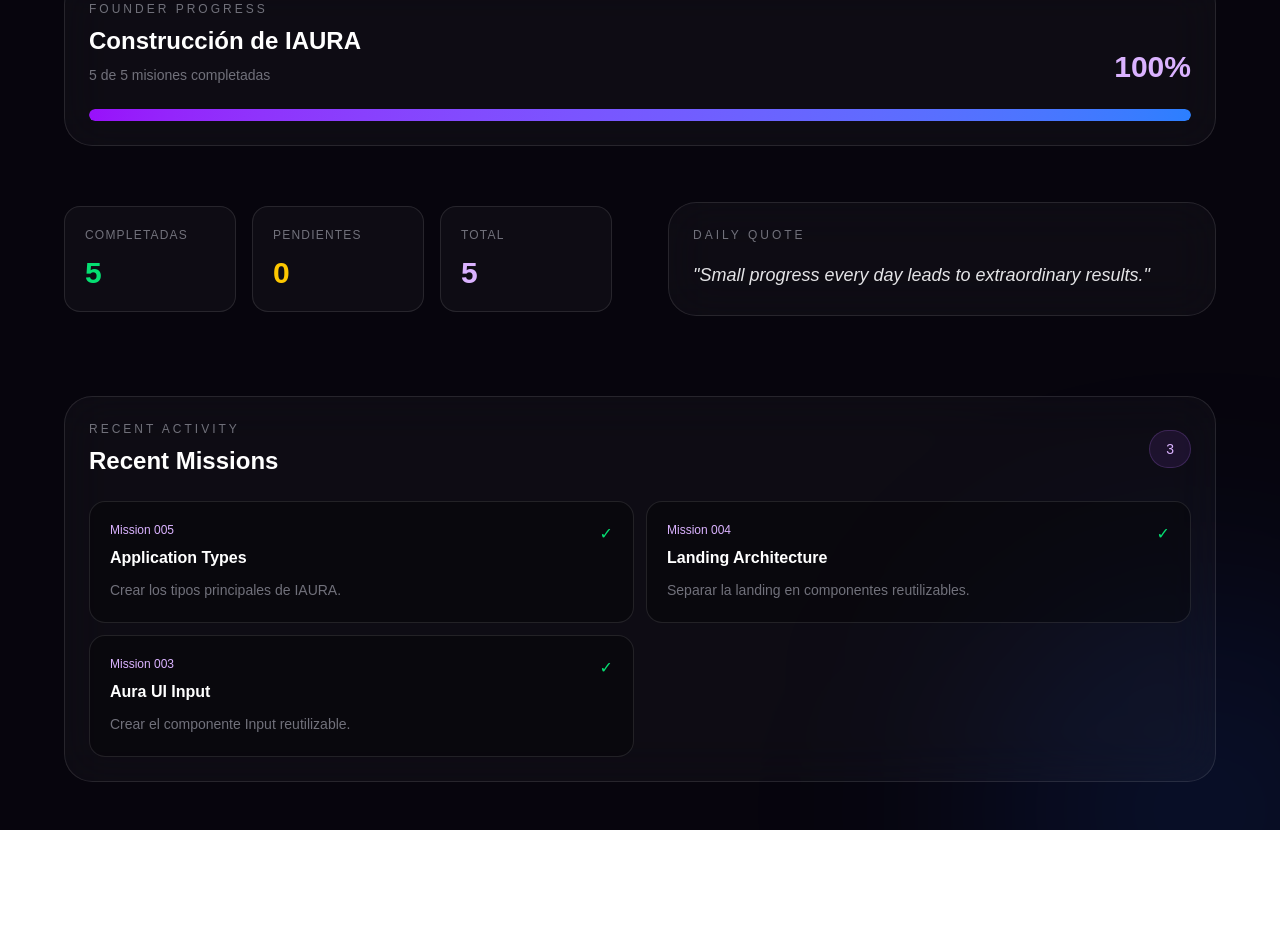
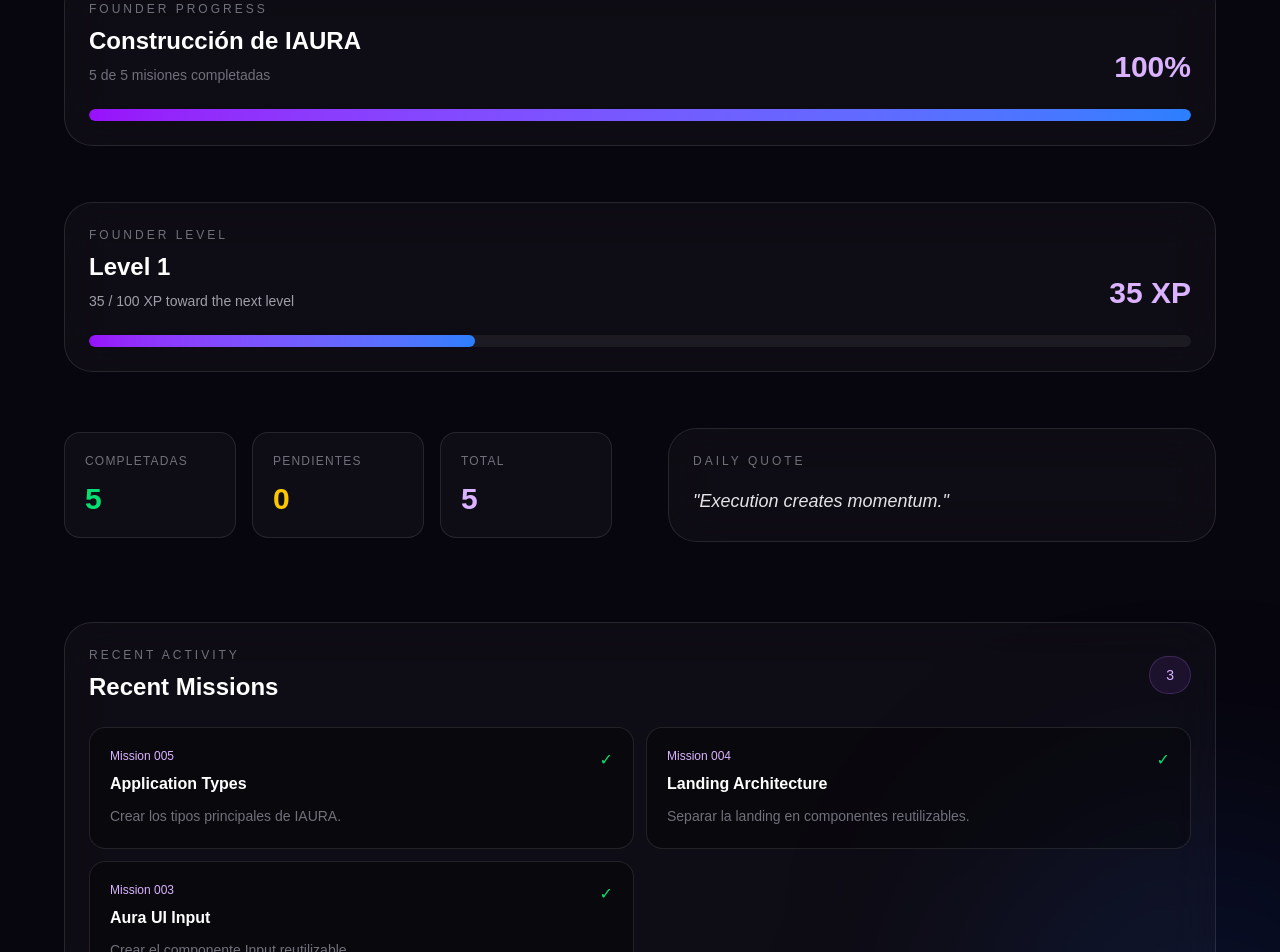
Before and after one commit to IAura-001/IAURA, a Next.js app: page / in a window 1280 px wide. Shown: the part 1516-2468 px from the top of the page. Before the commit the page ends 2346 px from the top, so only its background shows below. Built offline with nearby package versions, Linux system fonts and the light colour scheme.

Commit message:
Mission 018 - Add level progress widget

```diff
--- a/app/page.tsx
+++ b/app/page.tsx
@@ -1,4 +1,5 @@
 "use client";
+import LevelProgress from "@/components/sections/LevelProgress";
 import DailyQuote from "@/components/sections/DailyQuote";
 import { MISSIONS } from "@/constants/missions";
 import { useState } from "react";
@@ -24,11 +25,23 @@ const completedMissions = MISSIONS.filter(
   (mission) => mission.completed
 );
 const recentMissions = completedMissions.slice(-3).reverse();
+
+if (!isLoaded) {
   return (
     <main
-  className="relative min-h-screen overflow-hidden px-6 text-white"
-  style={{ backgroundColor: theme.colors.background }}
->
+      className="flex min-h-screen items-center justify-center text-white"
+      style={{ backgroundColor: theme.colors.background }}
+    >
+      Loading IAURA...
+    </main>
+  );
+}
+
+return (
+  <main
+    className="relative min-h-screen overflow-hidden px-6 text-white"
+    style={{ backgroundColor: theme.colors.background }}
+  >
       <div className="absolute left-[-150px] top-[-150px] h-[420px] w-[420px] rounded-full bg-purple-700/20 blur-[130px]" />
 
       <div className="absolute bottom-[-180px] right-[-120px] h-[400px] w-[400px] rounded-full bg-blue-600/15 blur-[130px]" />
@@ -57,12 +70,13 @@ const recentMissions = completedMissions.slice(-3).reverse();
 <ProgressSummary
   completed={completedMissions.length}
   total={MISSIONS.length}
+/>
 
-/>
+<LevelProgress experience={memory.experience} />
+
 <StatsGrid
   completed={completedMissions.length}
   total={MISSIONS.length}
-
 />
 <DailyQuote />
 <MissionList missions={recentMissions} />
--- /dev/null
+++ b/components/sections/LevelProgress.tsx
@@ -0,0 +1,48 @@
+import {
+  getExperienceProgress,
+  getLevelFromExperience,
+} from "@/utils/level";
+
+type LevelProgressProps = {
+  experience: number;
+};
+
+export default function LevelProgress({
+  experience,
+}: LevelProgressProps) {
+  const level = getLevelFromExperience(experience);
+  const progress = getExperienceProgress(experience);
+
+  return (
+    <div className="lg:col-span-2">
+      <div className="rounded-[28px] border border-white/10 bg-white/[0.03] p-6 backdrop-blur-xl">
+        <div className="flex items-end justify-between gap-6">
+          <div>
+            <p className="text-xs tracking-[0.25em] text-zinc-500">
+              FOUNDER LEVEL
+            </p>
+
+            <h2 className="mt-2 text-2xl font-semibold text-white">
+              Level {level}
+            </h2>
+
+            <p className="mt-2 text-sm text-zinc-400">
+              {progress} / 100 XP toward the next level
+            </p>
+          </div>
+
+          <span className="text-3xl font-bold text-purple-300">
+            {progress} XP
+          </span>
+        </div>
+
+        <div className="mt-6 h-3 overflow-hidden rounded-full bg-white/[0.06]">
+          <div
+            className="h-full rounded-full bg-gradient-to-r from-purple-600 to-blue-500 transition-all duration-500"
+            style={{ width: `${progress}%` }}
+          />
+        </div>
+      </div>
+    </div>
+  );
+}
--- a/constants/memory.ts
+++ b/constants/memory.ts
@@ -16,7 +16,7 @@ export const DEFAULT_MEMORY: Memory = {
 
   level: 1,
 
-  experience: 0,
+  experience: 35,
 
   lastLogin: new Date().toISOString(),
 };
```
